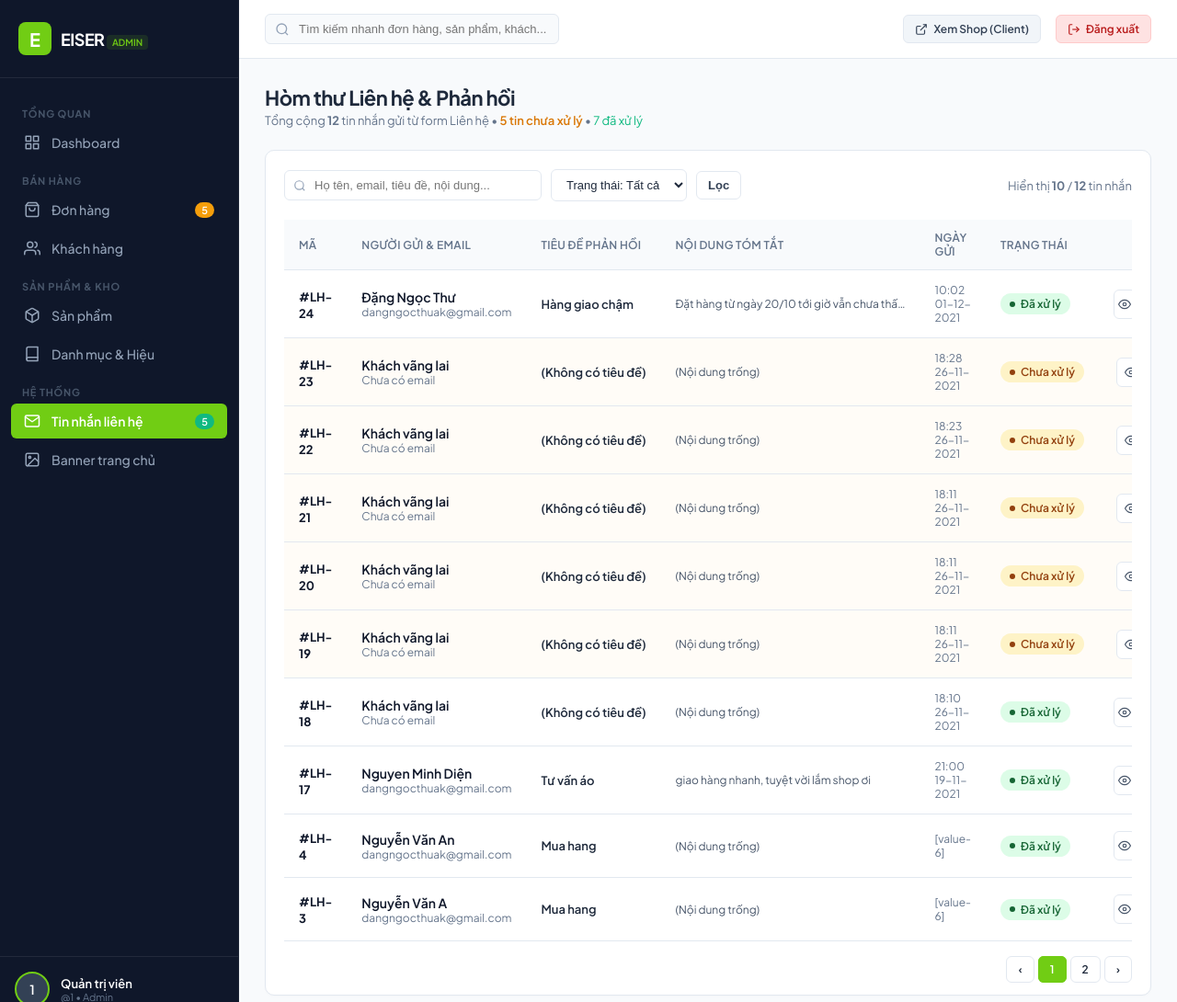
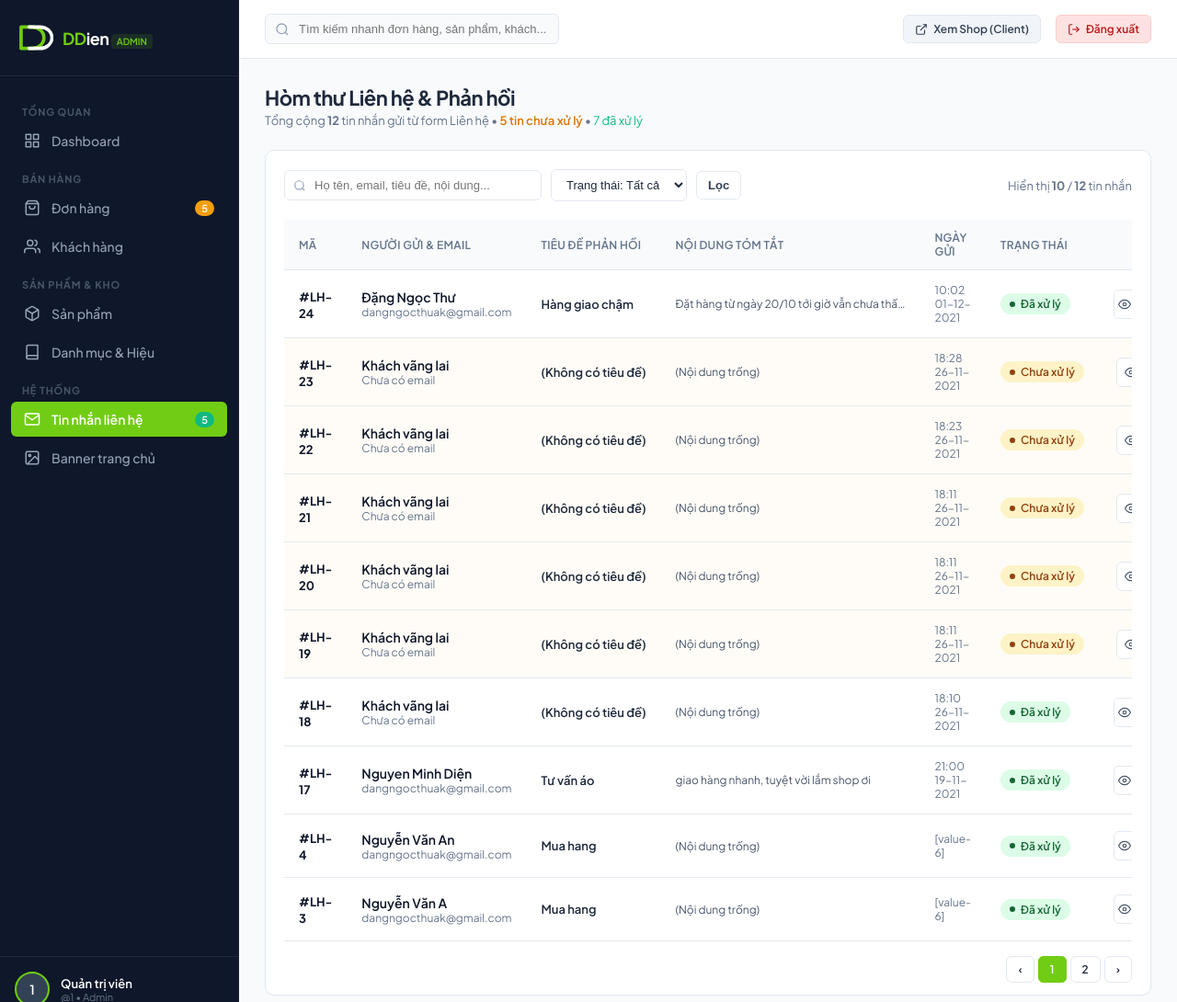
Before and after one commit to dienakdz/laravel-website-shop-thoi-trang, a Laravel app: page /admin/contacts in a window 1280 px wide. Shown: the top 1090 px of the page at 92% size. Run offline with Laravel 8, Linux system fonts and the light colour scheme; the visitor is signed in with stand-in values (Sample User, id 1); data comes from the database, SQL or seed files in the repository.

Commit message:
Update admin titles and branding to DDien Fashion; add favicon and logo assets

```diff
--- a/app/Http/Controllers/admin/BannerAdminController.php
+++ b/app/Http/Controllers/admin/BannerAdminController.php
@@ -11,7 +11,7 @@ class BannerAdminController extends Controller
 {
     public function index()
     {
-        $title = 'Quản lý Banner Trang chủ - Eiser Admin';
+        $title = 'Quản lý Banner Trang chủ - DDien Admin';
         $banners = DB::table('banner')->orderBy('is_active', 'desc')->orderBy('id', 'asc')->get();
 
         // Helper map banner image URL
--- a/app/Http/Controllers/admin/CategoryAdminController.php
+++ b/app/Http/Controllers/admin/CategoryAdminController.php
@@ -11,7 +11,7 @@ class CategoryAdminController extends Controller
 {
     public function index(Request $request)
     {
-        $title = 'Quản lý Danh mục & Thương hiệu - Eiser Admin';
+        $title = 'Quản lý Danh mục & Thương hiệu - DDien Admin';
         $activeTab = $request->query('tab', 'categories');
 
         // Danh sách Danh mục kèm số lượng sản phẩm
--- a/app/Http/Controllers/admin/ContactAdminController.php
+++ b/app/Http/Controllers/admin/ContactAdminController.php
@@ -10,7 +10,7 @@ class ContactAdminController extends Controller
 {
     public function index(Request $request)
     {
-        $title = 'Hòm thư Liên hệ & Phản hồi - Eiser Admin';
+        $title = 'Hòm thư Liên hệ & Phản hồi - DDien Admin';
 
         $totalContacts = DB::table('contact')->count();
         $unreadContacts = DB::table('contact')->where('Status', '0')->count();
--- a/app/Http/Controllers/admin/CustomerAdminController.php
+++ b/app/Http/Controllers/admin/CustomerAdminController.php
@@ -10,7 +10,7 @@ class CustomerAdminController extends Controller
 {
     public function index(Request $request)
     {
-        $title = 'Quản lý Khách hàng - Eiser Admin';
+        $title = 'Quản lý Khách hàng - DDien Admin';
 
         $totalCustomers = DB::table('customer')->count();
         $activeCustomers = DB::table('customer')->where('Status', 1)->count();
--- a/app/Http/Controllers/admin/DashboardController.php
+++ b/app/Http/Controllers/admin/DashboardController.php
@@ -10,7 +10,7 @@ class DashboardController extends Controller
 {
     public function index()
     {
-        $title = 'Bảng điều khiển Quản trị - Eiser';
+        $title = 'Bảng điều khiển Quản trị - DDien Admin';
 
         // 1. Thống kê doanh thu
         $completedRevenue = DB::table('orderproduct')->where('Status', '4')->sum('Totalprice');
--- a/app/Http/Controllers/admin/LoginAdminController.php
+++ b/app/Http/Controllers/admin/LoginAdminController.php
@@ -21,7 +21,7 @@ class LoginAdminController extends Controller
             return redirect()->route('admin.dashboard');
         }
 
-        $title = 'Đăng nhập Quản trị viên - Eiser';
+        $title = 'Đăng nhập Quản trị viên - DDien Admin';
         return view('admin.login', compact('title'));
     }
 
--- a/app/Http/Controllers/admin/OrderAdminController.php
+++ b/app/Http/Controllers/admin/OrderAdminController.php
@@ -10,7 +10,7 @@ class OrderAdminController extends Controller
 {
     public function index(Request $request)
     {
-        $title = 'Quản lý Đơn hàng - Eiser Admin';
+        $title = 'Quản lý Đơn hàng - DDien Admin';
 
         // 1. Thống kê số lượng đơn hàng theo từng trạng thái
         $allCount = DB::table('orderproduct')->count();
--- a/app/Http/Controllers/admin/ProductAdminController.php
+++ b/app/Http/Controllers/admin/ProductAdminController.php
@@ -11,7 +11,7 @@ class ProductAdminController extends Controller
 {
     public function index(Request $request)
     {
-        $title = 'Quản lý Sản phẩm & Kho hàng - Eiser Admin';
+        $title = 'Quản lý Sản phẩm & Kho hàng - DDien Admin';
 
         $categories = DB::table('categories')->get();
         $brands = DB::table('brand')->get();
@@ -82,7 +82,7 @@ class ProductAdminController extends Controller
 
     public function create()
     {
-        $title = 'Thêm Sản phẩm mới - Eiser Admin';
+        $title = 'Thêm Sản phẩm mới - DDien Admin';
         $categories = DB::table('categories')->get();
         $brands = DB::table('brand')->get();
         $statuses = DB::table('productstatus')->get();
--- a/resources/views/admin/contacts/index.blade.php
+++ b/resources/views/admin/contacts/index.blade.php
@@ -254,7 +254,7 @@
         document.getElementById('m_date').innerText = date;
         document.getElementById('m_title').innerText = title;
         document.getElementById('m_content').innerText = content;
-        document.getElementById('m_reply_link').href = 'mailto:' + email + '?subject=Phản hồi từ Eiser: ' + encodeURIComponent(title);
+        document.getElementById('m_reply_link').href = 'mailto:' + email + '?subject=Phản hồi từ DDien Fashion: ' + encodeURIComponent(title);
         document.getElementById('contactModal').style.display = 'flex';
     }
 
--- a/resources/views/admin/layout.blade.php
+++ b/resources/views/admin/layout.blade.php
@@ -4,9 +4,10 @@
     <meta charset="UTF-8">
     <meta name="viewport" content="width=device-width, initial-scale=1.0">
     <meta name="csrf-token" content="{{ csrf_token() }}">
-    <title>{{ $title ?? 'Trang Quản trị - Eiser' }}</title>
+    <link rel="icon" href="{{ asset('assets/clients/img/favicon.png') }}" type="image/png" />
+    <title>{{ $title ?? 'DDien Admin - Quản trị cửa hàng' }}</title>
 
-    <!-- Google Font Plus Jakarta Sans & Eiser Brand CSS -->
+    <!-- Google Font Plus Jakarta Sans & DDien Brand CSS -->
     <link rel="stylesheet" href="{{ asset('assets/admin/css/admin-ui.css') }}">
     <link rel="stylesheet" href="{{ asset('assets/clients/css/font-awesome.min.css') }}">
     <link rel="stylesheet" href="{{ asset('assets/clients/css/themify-icons.css') }}">
@@ -18,9 +19,14 @@
     <aside class="sidebar">
         <div class="sidebar-header">
             <a href="{{ route('admin.dashboard') }}" class="brand-logo">
-                <div class="brand-icon">E</div>
+                <div class="brand-icon" style="background: transparent; display: flex; align-items: center; justify-content: center; width: 38px; height: 34px;">
+                    <svg width="38" height="34" viewBox="0 0 52 44" fill="none">
+                        <path d="M4 6H20C29.94 6 38 13.16 38 22C38 30.84 29.94 38 20 38H4V6Z" stroke="#71cd14" stroke-width="5" stroke-linecap="round" stroke-linejoin="round"/>
+                        <path d="M16 6H32C41.94 6 50 13.16 50 22C50 30.84 41.94 38 32 38H16" stroke="#ffffff" stroke-width="5" stroke-linecap="round" stroke-linejoin="round"/>
+                    </svg>
+                </div>
                 <div>
-                    <span class="brand-text">EISER</span>
+                    <span class="brand-text" style="letter-spacing: -0.5px;"><span style="color: #71cd14;">DD</span>ien</span>
                     <span class="brand-tag">ADMIN</span>
                 </div>
             </a>
--- a/resources/views/admin/orders/print.blade.php
+++ b/resources/views/admin/orders/print.blade.php
@@ -106,9 +106,9 @@
     <div class="invoice-box">
         <div class="header">
             <div>
-                <div class="brand">EISER FASHION</div>
-                <div>Website thời trang chính hãng Eiser</div>
-                <div>Hotline: 0967.468.703 • Email: support@shopthoitrang.vn</div>
+                <div class="brand">DDIEN FASHION</div>
+                <div>Website thời trang chính hãng DDien</div>
+                <div>Hotline: 0967.468.703 • Email: support@ddien.vn</div>
             </div>
             <div style="text-align: right;">
                 <div style="font-size: 16px; font-weight: bold;">HÓA ĐƠN BÁN HÀNG</div>
--- a/resources/views/clients/blocks/footer.blade.php
+++ b/resources/views/clients/blocks/footer.blade.php
@@ -4,13 +4,13 @@
         <div class="row">
             <!-- Cột 1: Giới thiệu Shop -->
             <div class="col-lg-4 col-md-6 single-footer-widget mb-4 mb-lg-0">
-                <h4>Về Shop Thời Trang</h4>
+                <h4>Về DDien Fashion</h4>
                 <p>
                     Chúng tôi mang đến những bộ sưu tập thời trang hiện đại, phong cách và chất lượng tốt nhất với mức giá hợp lý. Tự tin khẳng định gu thời trang riêng của bạn mỗi ngày.
                 </p>
                 <p><i class="fa fa-map-marker mr-2 text-success"></i> <strong>Địa chỉ:</strong> 470 Trần Đại Nghĩa, Q. Ngũ Hành Sơn, TP. Đà Nẵng</p>
                 <p><i class="fa fa-phone mr-2 text-success"></i> <strong>Hotline:</strong> 0967.468.703 (8h00 - 21h30)</p>
-                <p><i class="fa fa-envelope mr-2 text-success"></i> <strong>Email:</strong> support@shopthoitrang.vn</p>
+                <p><i class="fa fa-envelope mr-2 text-success"></i> <strong>Email:</strong> support@ddien.vn</p>
             </div>
 
             <!-- Cột 2: Danh mục sản phẩm -->
@@ -64,7 +64,7 @@
         <!-- Footer Bottom -->
         <div class="footer-bottom row align-items-center">
             <p class="footer-text m-0 col-lg-8 col-md-12">
-                Bản quyền &copy; {{ date('Y') }} <strong>Shop Thời Trang</strong>. Thiết kế và phát triển với niềm đam mê.
+                Bản quyền &copy; {{ date('Y') }} <strong>DDien Fashion</strong>. Thiết kế và phát triển với niềm đam mê.
             </p>
             <div class="col-lg-4 col-md-12 footer-social text-lg-right text-left mt-3 mt-lg-0">
                 <a href="#" title="Facebook"><i class="fa fa-facebook"></i></a>
--- a/resources/views/clients/blocks/header.blade.php
+++ b/resources/views/clients/blocks/header.blade.php
@@ -6,7 +6,7 @@
     <meta charset="utf-8" />
     <meta name="viewport" content="width=device-width, initial-scale=1, shrink-to-fit=no" />
     <link rel="icon" href="{{ asset('assets/clients/img/favicon.png') }}" type="image/png" />
-    <title>{{ $title ?? 'Shop Thời Trang' }}</title>
+    <title>{{ $title ?? 'DDien Fashion - Phong Cách Thời Trang Hiện Đại' }}</title>
     <!-- Bootstrap CSS -->
     <link rel="stylesheet" href="{{ asset('assets/clients/css/bootstrap.css') }}" />
     <link rel="stylesheet" href="{{ asset('assets/clients/vendors/linericon/style.css') }}" />
@@ -48,7 +48,7 @@
                     <div class="col-lg-7 col-md-7">
                         <div class="float-left">
                             <p><i class="fa fa-phone"></i> Hotline: <strong>0967.468.703</strong></p>
-                            <p><i class="fa fa-envelope"></i> Email: support@shopthoitrang.vn</p>
+                            <p><i class="fa fa-envelope"></i> Email: support@ddien.vn</p>
                         </div>
                     </div>
                     <div class="col-lg-5 col-md-5">
@@ -64,7 +64,7 @@
                 <nav class="navbar navbar-expand-lg navbar-light w-100">
                     <!-- Brand and toggle get grouped for better mobile display -->
                     <a class="navbar-brand logo_h" href="{{ route('home') }}">
-                        <img src="{{ asset('assets/clients/img/logo.png') }}" alt="Shop Thời Trang" />
+                        <img src="{{ asset('assets/clients/img/logo.png') }}" alt="DDien Fashion" style="height: 42px; width: auto;" />
                     </a>
                     <button class="navbar-toggler" type="button" data-toggle="collapse"
                         data-target="#navbarSupportedContent" aria-controls="navbarSupportedContent"
--- a/resources/views/clients/contact.blade.php
+++ b/resources/views/clients/contact.blade.php
@@ -70,7 +70,7 @@
                 <div class="media contact-info">
                     <span class="contact-info__icon"><i class="ti-email"></i></span>
                     <div class="media-body">
-                        <h3><a href="mailto:support@shopthoitrang.vn">support@shopthoitrang.vn</a></h3>
+                        <h3><a href="mailto:support@ddien.vn">support@ddien.vn</a></h3>
                         <p>Gửi thư cho chúng tôi bất cứ lúc nào!</p>
                     </div>
                 </div>
```
Also changed, not shown: public/assets/clients/img/favicon.png (added), public/assets/clients/img/logo.png, public/assets/clients/img/logo_backup.png (added), public/favicon.ico, routes/web.php (line endings or trailing spaces).
